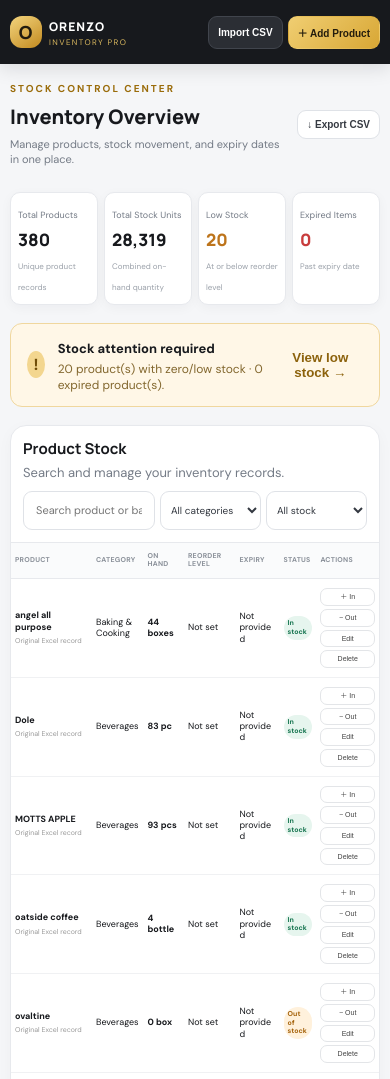
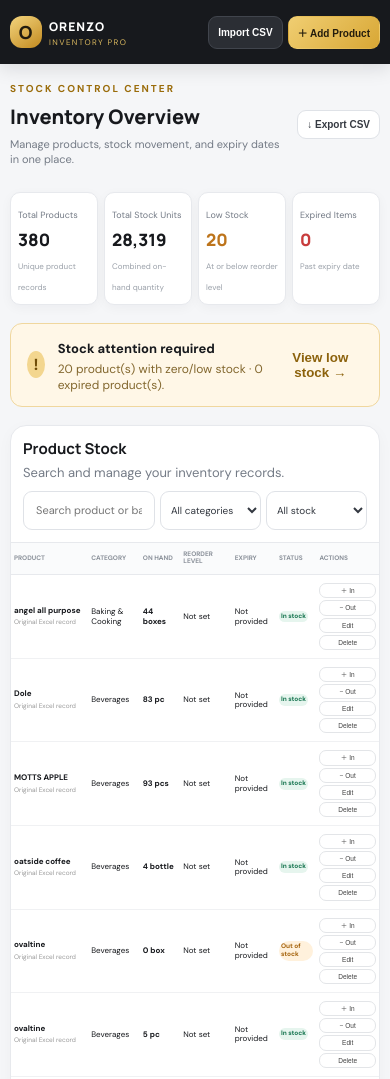
Before and after one commit to salva1510/orenzoinventory, a plain HTML site: page index.html in a window 390 px wide. Shown: the top 1079 px of the page. Drawn offline with Linux system fonts and the light colour scheme.

Commit message:
Add files via upload

```diff
--- a/style.css
+++ b/style.css
@@ -80,69 +80,73 @@ table{min-width:760px}
 }
 
 
-/* FINAL MOBILE FIX: keep the exact desktop row-and-column table,
-   but fit all seven columns inside the phone viewport (no horizontal swipe). */
-@media (max-width: 620px) {
+/* Mobile: fit the complete desktop table between both screen edges.
+   Keep all seven columns visible; desktop rules remain unchanged. */
+@media screen and (max-width: 620px) {
   .table-wrap {
-    overflow-x: visible !important;
+    width: 100% !important;
+    max-width: 100% !important;
+    overflow-x: hidden !important;
     overflow-y: visible !important;
-    width: 100%;
   }
-  .table-wrap table,
-  .table-wrap table[style] {
+  .table-wrap table {
     width: 100% !important;
     min-width: 0 !important;
+    max-width: 100% !important;
     table-layout: fixed !important;
     white-space: normal !important;
+  }
+  .table-wrap thead,
+  .table-wrap tbody,
+  .table-wrap tr {
+    width: 100% !important;
   }
   .table-wrap th,
   .table-wrap td,
   .table-wrap tbody td {
+    box-sizing: border-box !important;
+    min-width: 0 !important;
+    padding: 8px 3px !important;
     white-space: normal !important;
     overflow-wrap: anywhere !important;
-    word-break: normal !important;
-    padding: 9px 4px !important;
-    font-size: 9px !important;
-    line-height: 1.25 !important;
-    vertical-align: middle;
+    word-break: break-word !important;
+    font-size: 8px !important;
+    line-height: 1.2 !important;
+    vertical-align: middle !important;
   }
   .table-wrap th {
-    font-size: 7px !important;
-    letter-spacing: .25px !important;
+    font-size: 6.5px !important;
+    letter-spacing: 0 !important;
   }
-  .table-wrap th:nth-child(1), .table-wrap td:nth-child(1) { width: 22%; }
-  .table-wrap th:nth-child(2), .table-wrap td:nth-child(2) { width: 14%; }
-  .table-wrap th:nth-child(3), .table-wrap td:nth-child(3) { width: 11%; }
-  .table-wrap th:nth-child(4), .table-wrap td:nth-child(4) { width: 14%; }
-  .table-wrap th:nth-child(5), .table-wrap td:nth-child(5) { width: 12%; }
-  .table-wrap th:nth-child(6), .table-wrap td:nth-child(6) { width: 10%; }
-  .table-wrap th:nth-child(7), .table-wrap td:nth-child(7) { width: 17%; }
-  .table-wrap .product-name {
-    font-size: 9px !important;
-    white-space: normal !important;
-    overflow-wrap: anywhere !important;
-  }
-  .table-wrap .subline {
-    font-size: 7px !important;
-    white-space: normal !important;
-    overflow-wrap: anywhere !important;
-  }
+  .table-wrap th:nth-child(1), .table-wrap td:nth-child(1) { width: 21% !important; }
+  .table-wrap th:nth-child(2), .table-wrap td:nth-child(2) { width: 14% !important; }
+  .table-wrap th:nth-child(3), .table-wrap td:nth-child(3) { width: 11% !important; }
+  .table-wrap th:nth-child(4), .table-wrap td:nth-child(4) { width: 14% !important; }
+  .table-wrap th:nth-child(5), .table-wrap td:nth-child(5) { width: 12% !important; }
+  .table-wrap th:nth-child(6), .table-wrap td:nth-child(6) { width: 11% !important; }
+  .table-wrap th:nth-child(7), .table-wrap td:nth-child(7) { width: 17% !important; }
+  .table-wrap .product-name { font-size: 8px !important; white-space: normal !important; }
+  .table-wrap .subline { font-size: 6.5px !important; white-space: normal !important; }
   .table-wrap .actions {
     display: flex !important;
     flex-direction: column !important;
+    flex-wrap: nowrap !important;
     align-items: stretch !important;
-    flex-wrap: wrap !important;
-    gap: 3px !important;
+    gap: 2px !important;
   }
   .table-wrap .mini-btn {
-    font-size: 7px !important;
+    display: block !important;
+    width: 100% !important;
+    padding: 3px 1px !important;
+    margin: 0 !important;
+    font-size: 6.5px !important;
     line-height: 1.1 !important;
-    padding: 4px 2px !important;
     white-space: normal !important;
   }
   .table-wrap .pill {
+    display: inline-block !important;
+    padding: 2px !important;
+    font-size: 6.5px !important;
     white-space: normal !important;
-    font-size: 7px !important;
-    padding: 3px 4px !important;
   }
 }
```
